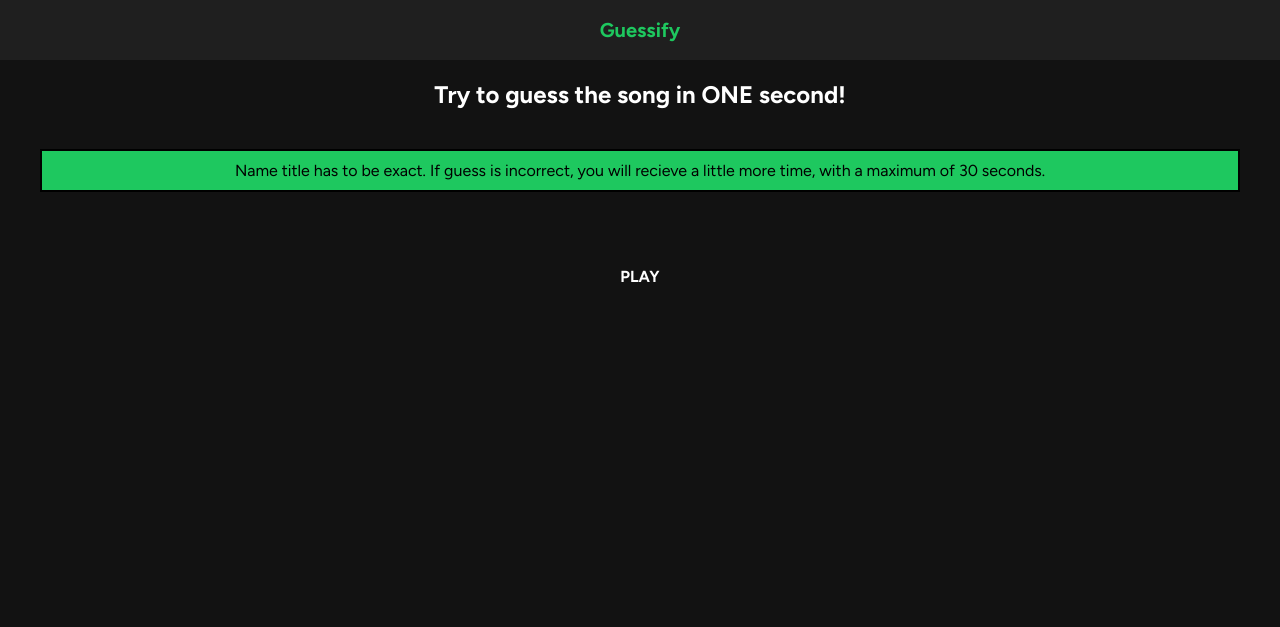
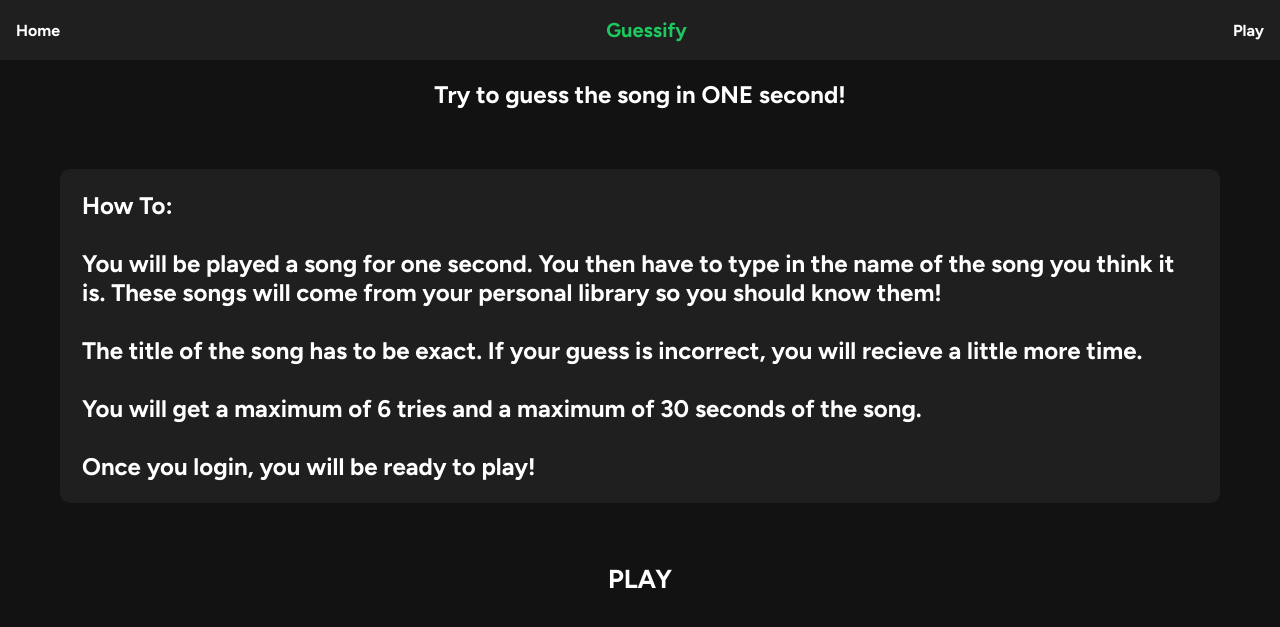
Before and after one commit to EthanMunoz03/Guessify, a Flask app: page / in a window 1280 px wide. Shown: the top 627 px of the page. Run offline with Flask 3, Linux system fonts and the light colour scheme.

Commit message:
added style changes for table, updated homepage and added play button

```diff
--- a/main.py
+++ b/main.py
@@ -28,12 +28,14 @@ def home():
 # Game page
 @app.route("/game", methods=['GET', 'POST'])
 def game():
+
     global rows, current_row_index
     if request.method == 'POST':
         new_value = request.form['guess']
 
         # add guess checking here
 
+        # if guess is incorrect, add it to the table
         if current_row_index < len(rows):
             rows[current_row_index] = new_value
             row_index = current_row_index
--- a/static/style.css
+++ b/static/style.css
@@ -29,11 +29,26 @@ nav {
     padding: 0.1em 1em;
     margin: 0;
     top: 0;
+    box-sizing: border-box;
+    display: flex;
+    justify-content: space-between;
+    align-items: center;
 }
 
 h2, h3 { color: white; }
 
-p { color: black; }
+h3 {
+    font-size: 50px;
+    text-align: left;
+    margin-left: 1em;
+}
+
+p {
+    color: black;
+    font-weight: 8px;
+    margin: 0;
+    padding: 0;
+}
 
 a {
     color: white;
@@ -50,40 +65,72 @@ th {
     background-color: #f2f2f2;
     font-weight: bold;
     font-size: 18px;
-    padding: 10px;
+    padding: 12px;
 }
 
 td {
     background-color: #1f1f1f;
     color: #7d7d7d;
     padding: 10px;
+    border-radius: 10px;
 }
 
 .guesses-table {
     width: 50%;
     margin: 1em auto;
     border-collapse: separate;
-    border-spacing: 0;
+    border-spacing: 5px;
     border-radius: 20px;
 }
 
 #instructions {
-    border: 2px solid black;
-    padding: 10px;
-    margin: 40px;
-    background-color: #1ec85f;
-    color: black;
+    text-align: left;
+    border: 2px solid #1f1f1f;
+    padding: 20px;
+    margin: 60px;
+    background-color: #1f1f1f;
+    border-radius: 10px;
+    color: white;
+    font-size: 24px;
+    font-weight: bold;
 }
 
-#game_button {
+#navbar-links {
     transition: transform 0.2s;
     color: white;
     text-decoration: none;
     font-weight: bold;
+    font-size: 12px;
 }
 
-#game_button:hover {
+#navbar-links:hover { transform: scale(1.2); }
+
+#play-button {
+    transition: transform 0.2s;
+    color: white;
+    text-decoration: none;
+    font-size:26px;
+    font-weight: bold;
+}
+
+#play-button:hover {
     transform: scale(1.4);
+    color: #1DB954;
+}
+
+.song-button {
+    background-color: #1DB954;
+    color: white;
+    border: none;
+    border-radius: 50%;
+    width: 60px;
+    height: 60px;
+    font-size: 16px;
+    cursor: pointer;
+}
+
+.song-button:hover {
+    background-color: #1ed760;
 }
 
 .input_text {
--- a/templates/home.html
+++ b/templates/home.html
@@ -9,10 +9,26 @@
 {% block content %}
 <body>
     <h2> Try to guess the song in ONE second! </h2>
-    <p id="instructions"> Name title has to be exact. If guess is incorrect, you will recieve a little more time, with a maximum of 30 seconds.  </p>
-    <p> <br> </p>
 
-    <p id="game_button"> <a href="/game">PLAY</a> </p>
+    <!-- <h3> How-To: </h3> -->
+    <p id="instructions">
+        How To:
+        <br> <br>
+        You will be played a song for one second. You then have to type in
+        the name of the song you think it is. These songs will come from your
+        personal library so you should know them!
+        <br> <br>
+        The title of the song has to be exact. If your guess is incorrect,
+        you will recieve a little more time.
+        <br> <br>
+        You will get a maximum of 6 tries and a maximum of 30 seconds of the song.
+        <br> <br>
+        Once you login, you will be ready to play!
+    </p>
+
+    <p id="play-button"> <a href="/game">PLAY</a> </p>
+
+    <p> <br> </p> <p> <br> </p>
 
 </body>
 {% endblock content %}
--- a/templates/layout.html
+++ b/templates/layout.html
@@ -12,7 +12,9 @@
 <body>
 
     <nav>
+      <a class="navbar-links" href="{{ url_for('home') }}">Home</a>
       <h1 class="header"> Guessify </h1>
+      <a class="navbar-links" href="{{ url_for('game') }}">Play</a>
     </nav>
 
     {% block content %}{% endblock %}
```
Also changed, not shown: templates/game.html (+49 -5 lines).
